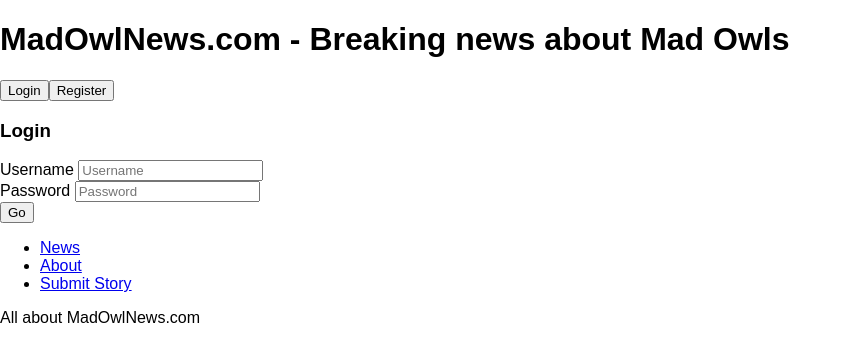
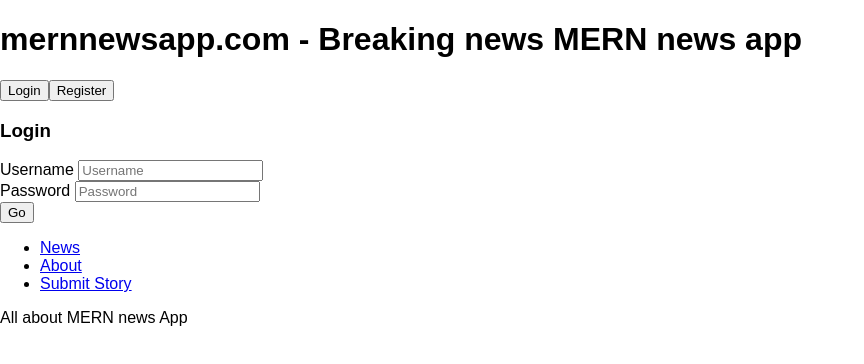
Before and after one commit to tope-olajide/MERN-news-app, a React (Create React App) app in the folder client/: page /about in a window 1280 px wide. Shown: the top 364 px of the page, without its empty margins (0-864 px from the left). Built offline with nearby package versions, Linux system fonts and the light colour scheme.

Commit message:
Modified the layout components

```diff
--- a/client/src/components/layouts/About.js
+++ b/client/src/components/layouts/About.js
@@ -3,7 +3,7 @@ import React, { Component} from 'react';
 class About extends Component {
 	render(){
 		return (
-			<div>All about MadOwlNews.com</div>
+			<div>All about MERN news App</div>
 		)
 	}
 }
--- a/client/src/components/layouts/Home.js
+++ b/client/src/components/layouts/Home.js
@@ -5,7 +5,7 @@ class Home extends Component {
 	render(){
 		return (
 			<div>
-				<div>Welcome to Owl News</div>
+				<div>Welcome to MERN news App</div>
 
 				<div>
 					<News />
--- a/client/src/components/layouts/Layout.js
+++ b/client/src/components/layouts/Layout.js
@@ -7,7 +7,7 @@ class Layout extends Component {
 	return (
 		<div>
 			<div>
-				<h1>MadOwlNews.com - Breaking news about Mad Owls</h1>
+				<h1>mernnewsapp.com - Breaking news MERN news app</h1>
 			</div>
 			<div>
 				<Authentication />
```
